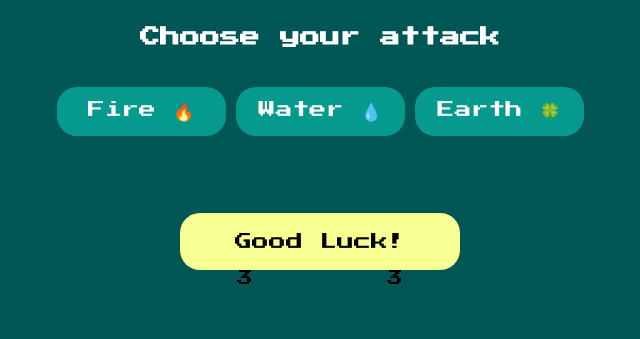
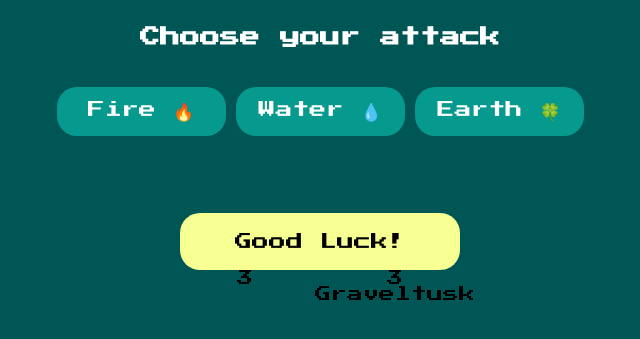
Before and after one commit to MichelleDuque/battlegame, a plain HTML site: page index.html in a window 1280 px wide. Both pictures are taken after a click on the button "Select". Shown: the part 43-382 px from the top of the page, without its empty margins (320-960 px from the left). Drawn offline with Linux system fonts and the light colour scheme.

Commit message:
added modules

```diff
--- a/index.html
+++ b/index.html
@@ -7,7 +7,7 @@
     <title>MONSTERS!</title>
     <link rel="stylesheet" href="css/grid.css">
     <link rel="stylesheet" href="css/main.css">
-    <script defer src="./js/main.js"></script>
+    <script type="module" src="./js/main.js"></script>
 </head>
 <body>
     <section id="select-monster">
--- /dev/null
+++ b/js/Monster.js
@@ -0,0 +1,14 @@
+class Monster {
+    constructor(
+        name,
+        image,
+        life
+        ) {
+        this.name = name;
+        this.image = image;
+        this.life = life;
+        this.attacks = [];
+    }
+}
+
+export {Monster}
--- a/js/main.js
+++ b/js/main.js
@@ -1,3 +1,8 @@
+import { Monster } from "./Monster.js";
+import { random } from "./modules/randomLogic.js";
+import { selectEnemyMonster } from "./modules/selectEnemyMonster.js";
+
+
 const selectAttackSection = document.querySelector('#select-attack');
 const restartSection = document.querySelector('#restart');
 const monsterButton = document.querySelector('#monster-button');
@@ -33,14 +38,6 @@ let thunderhideInput;
 let playerLives = 3;
 let enemyLives = 3;
 
-class Monster {
-    constructor(name, image, life) {
-        this.name = name;
-        this.image = image;
-        this.life = life;
-        this.attacks = [];
-    }
-}
 
 let graveltusk = new Monster('Graveltusk', './images/Graveltusk.svg', 5);
 let dreadscale = new Monster('Dreadscale', './images/Dreadscale.svg', 5);
@@ -117,7 +114,7 @@ function startGame() {
         frostbiteInput = document.querySelector('#Frostbite');
         nightshadeInput = document.querySelector("#Nightshade");
         thunderhideInput = document.querySelector("#Thunderhide");
-        venomspineInput = document.querySelector("#VenomspineInput")
+        venomspineInput = document.querySelector("#Venomspine")
 
     });
 
@@ -148,13 +145,10 @@ function selectPlayerMonster() {
         alert('Select a monster');
     }
 
-    selectEnemyMonster();
+    selectEnemyMonster(monsters, enemyMonsterSpan);
 }
 
-function selectEnemyMonster() {
-    let randomMonster = random(0, monsters.length - 1);
-    enemyMonsterSpan.innerHTML = monsters[randomMonster].name;
-}
+
 
 function fireAttack() {
     playerAttack = 'FIRE';
@@ -243,8 +237,5 @@ function restartGame() {
     location.reload();
 }
 
-function random(min, max) {
-    return Math.floor(Math.random() * (max - min + 1) + min);
-}
 
 window.addEventListener('load', startGame);
--- /dev/null
+++ b/js/modules/randomLogic.js
@@ -0,0 +1,3 @@
+export function random(min, max) {
+    return Math.floor(Math.random() * (max - min + 1) + min);
+}
--- /dev/null
+++ b/js/modules/selectEnemyMonster.js
@@ -0,0 +1,6 @@
+import { random } from "./randomLogic.js";
+
+export function selectEnemyMonster(monsters, enemyMonsterSpan) {
+    let randomMonster = random(0, monsters.length - 1);
+    enemyMonsterSpan.innerHTML = monsters[randomMonster].name;
+}
```
